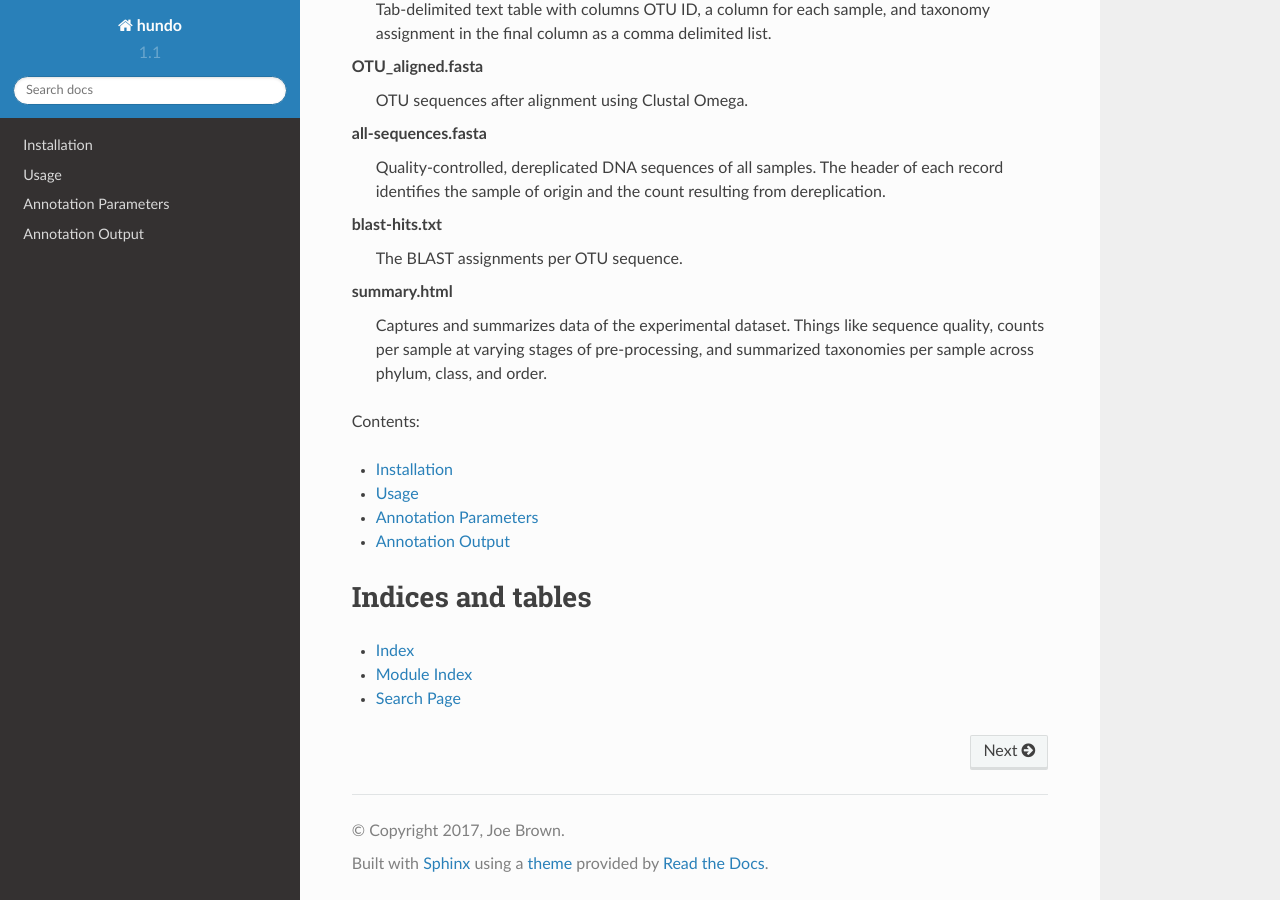
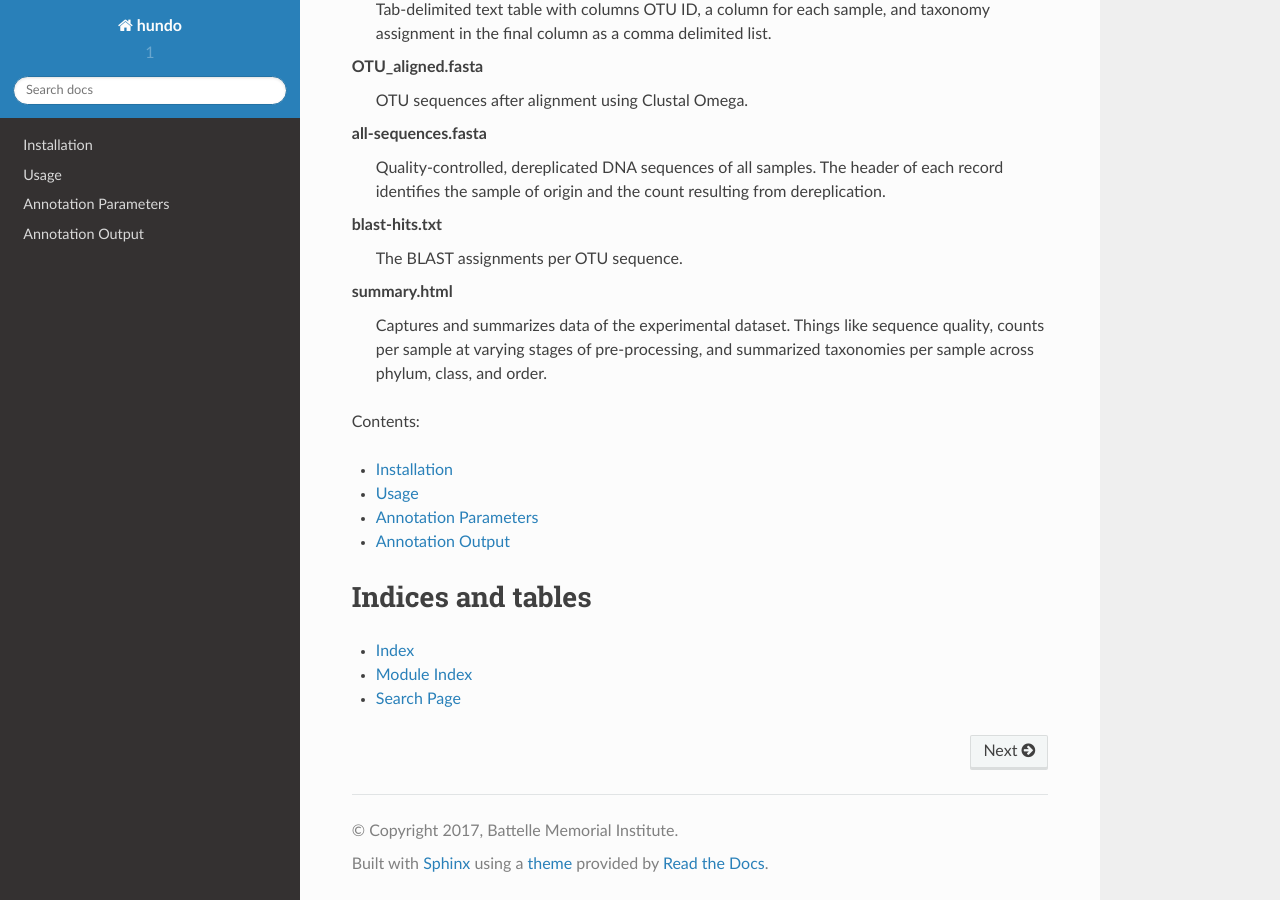
Before and after one commit to pnnl/hundo, a Sphinx documentation site: the page built from docs/index.rst, in a window 1280 px wide and 900 px high, scrolled down 2037 px. Built offline with Sphinx 7.4.7 and the Read the Docs theme 2.0.0, drawn with Linux system fonts in a browser that asks for light colours.

Commit message:
updates copyright

```diff
--- a/docs/conf.py
+++ b/docs/conf.py
@@ -47,7 +47,7 @@ master_doc = 'index'
 
 # General information about the project.
 project = 'hundo'
-copyright = '2017, Joe Brown'
+copyright = '2017, Battelle Memorial Institute'
 author = 'Joe Brown'
 
 # The version info for the project you're documenting, acts as replacement for
@@ -55,9 +55,9 @@ author = 'Joe Brown'
 # built documents.
 #
 # The short X.Y version.
-version = '1.1'
+version = '1'
 # The full version, including alpha/beta/rc tags.
-release = '10'
+release = '0'
 
 # The language for content autogenerated by Sphinx. Refer to documentation
 # for a list of supported languages.
```
